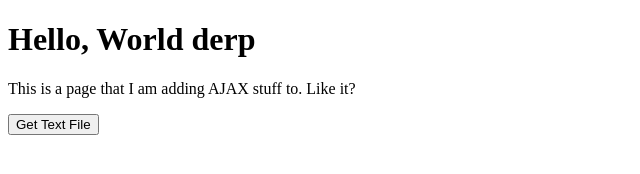
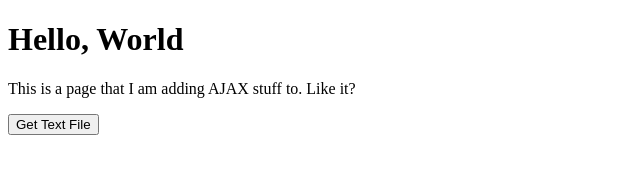
Before and after one commit to darman12/ajax-playground, a plain HTML site: page index.html in a window 1280 px wide. Shown: the whole page, without its empty margins (0-640 px from the left). Drawn offline with Linux system fonts and the light colour scheme.

Commit message:
fixed content in h1

```diff
--- a/index.html
+++ b/index.html
@@ -5,7 +5,7 @@
    </head>
    <body>
 
-      <h1>Hello, World derp</h1>
+      <h1>Hello, World</h1>
       <p>This is a page that I am adding AJAX stuff to. Like it?</p>
 
       <button id="button">Get Text File</button>
```
